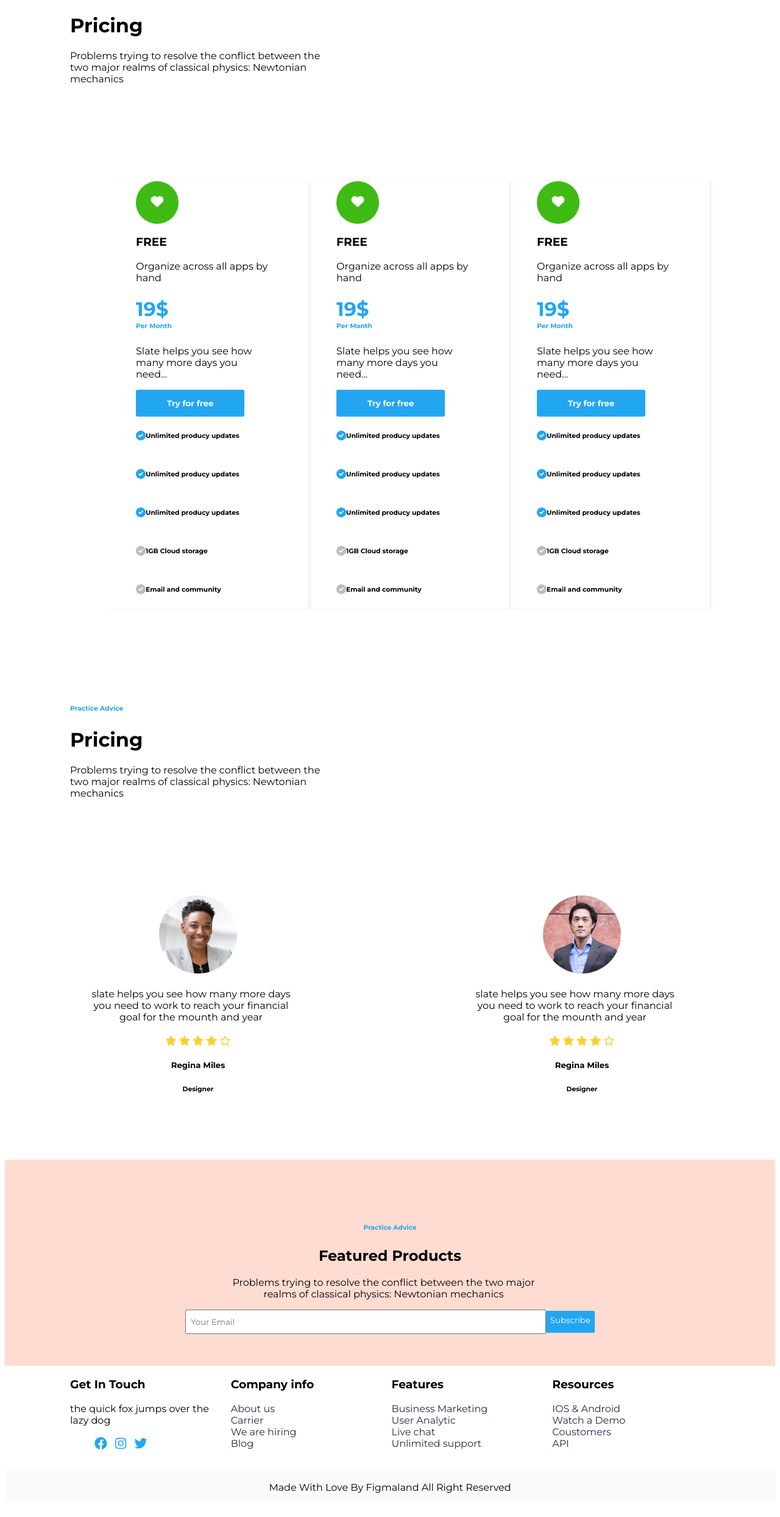
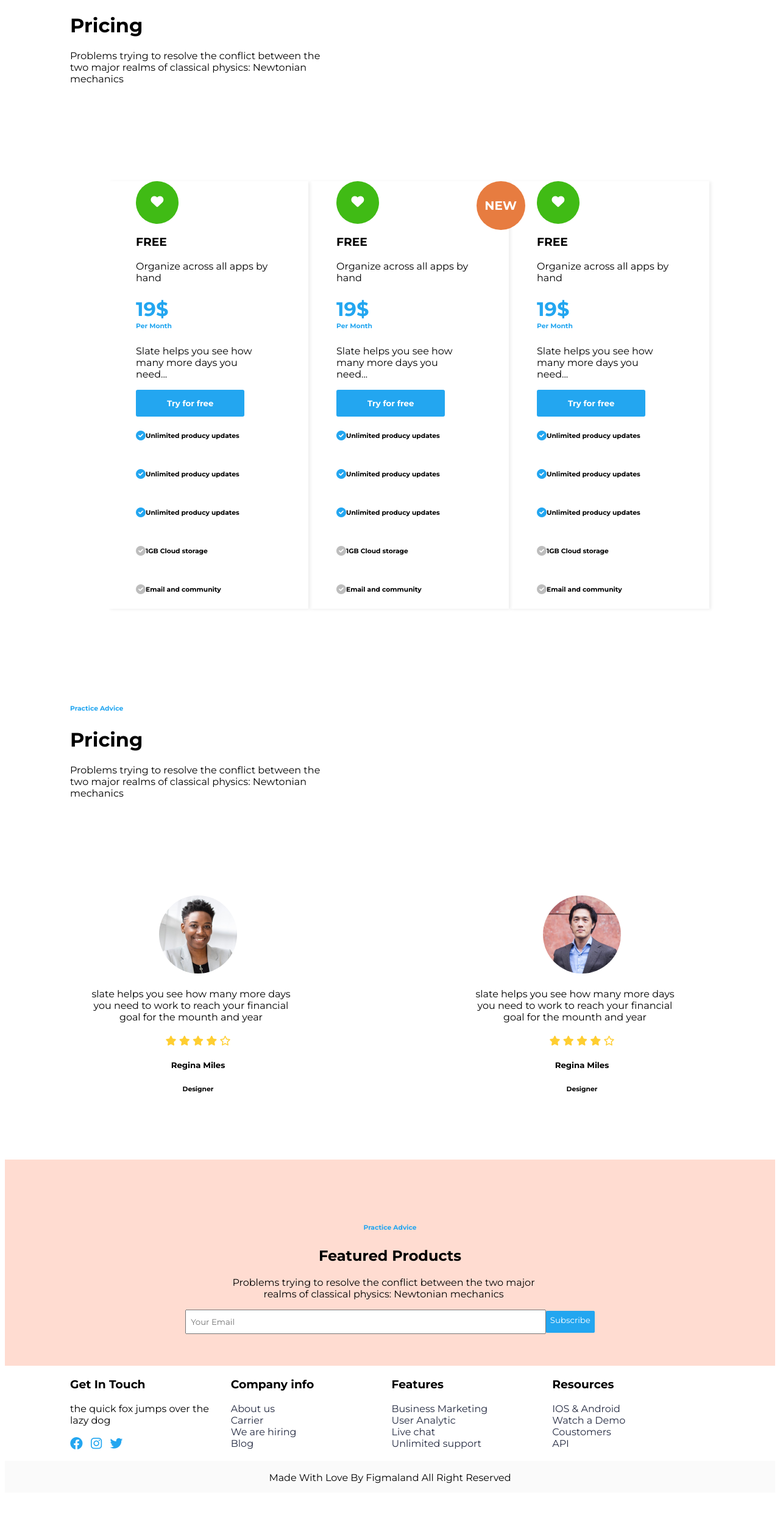
Before and after one commit to Vidhya-mvi/project.0, a plain HTML site: page index.html in a window 1280 px wide. Shown: the part 2966-5453 px from the top of the page at 61% size. After the commit the page ends 5429 px from the top, so only its background shows below. Drawn offline with nearby package versions, Linux system fonts and the light colour scheme.

Commit message:
the remaining changes

```diff
--- a/index.html
+++ b/index.html
@@ -321,7 +321,7 @@
 
       <div class="page">
         <div class="new">NEW</div>
-        <div class="card">
+        <div>
           <div><i class="fa-solid fa-heart"></i></div>
           <h3>FREE</h3>
           <p>Organize across all apps by hand</p>
@@ -447,32 +447,37 @@
         <h3>Get In Touch</h3>
         <p>the quick fox jumps over the lazy dog</p>
         <div class="dark">
-          <ul><a href="#"><i class="fa-brands fa-facebook"></i></a>
+        <li><a href="#"><i class="fa-brands fa-facebook"></i></a>
             <a href="#"><i class="fa-brands fa-instagram"></i></a>
-            <a href="#"><i class="fa-brands fa-twitter"></i></a>
-          </ul>
+            <a href="#"><i class="fa-brands fa-twitter"></i></a></li>
         </div>
       </div>
       <div class="jet">
         <h3>Company info</h3>
+        <div class="or">
         <li><a href="#">About us</a></li>
         <li><a href="#">Carrier</a></li>
         <li><a href="#">We are hiring</a></li>
         <li><a href="#">Blog</a></li>
       </div>
+      </div>
       <div class="jet">
         <h3>Features</h3>
+        <div class="or">
         <li><a href="#">Business Marketing</a></li>
         <li><a href="#">User Analytic</a></li>
         <li><a href="#">Live chat</a></li>
         <li><a href="#">Unlimited support</a></li>
       </div>
+      </div>
       <div class="jet">
         <h3>Resources</h3>
+        <div class="or">
         <li><a href="#">IOS & Android</a></li>
         <li><a href="#">Watch a Demo</a></li>
         <li><a href="#">Coustomers</a></li>
         <li><a href="#">API</a></li>
+        </div>
       </div>
     </div>
   </div>
--- a/style.css
+++ b/style.css
@@ -419,7 +419,7 @@ p.group {
   padding: 5% 18% 5% 18%;
 }
 
-.page.card {
+ .page {
   position: relative;
   /*move it without affecting the layout of other elements*/
 }
@@ -434,8 +434,9 @@ p.group {
   height: 80px;
   background-color: var(--chart);
   border-radius: 200px;
-   right: 33%;
-   top: 736%;
+  margin: 0 0 0 70%;
+   /* right: 33%;
+   top: 812%;  */
 }
 
 .new {
@@ -541,7 +542,7 @@ height: 40px;
   gap: 5px;
 }
 
-.dark ul a {
+.dark li a {
   color: var(--primary_text_color);
   font-size: 130%;
   padding: 0 9px 0 0;
@@ -550,6 +551,7 @@ height: 40px;
 .jet {
   display: inline-block;
 }
+
   li a {
     color: var(--second_text_color);
   }
```
